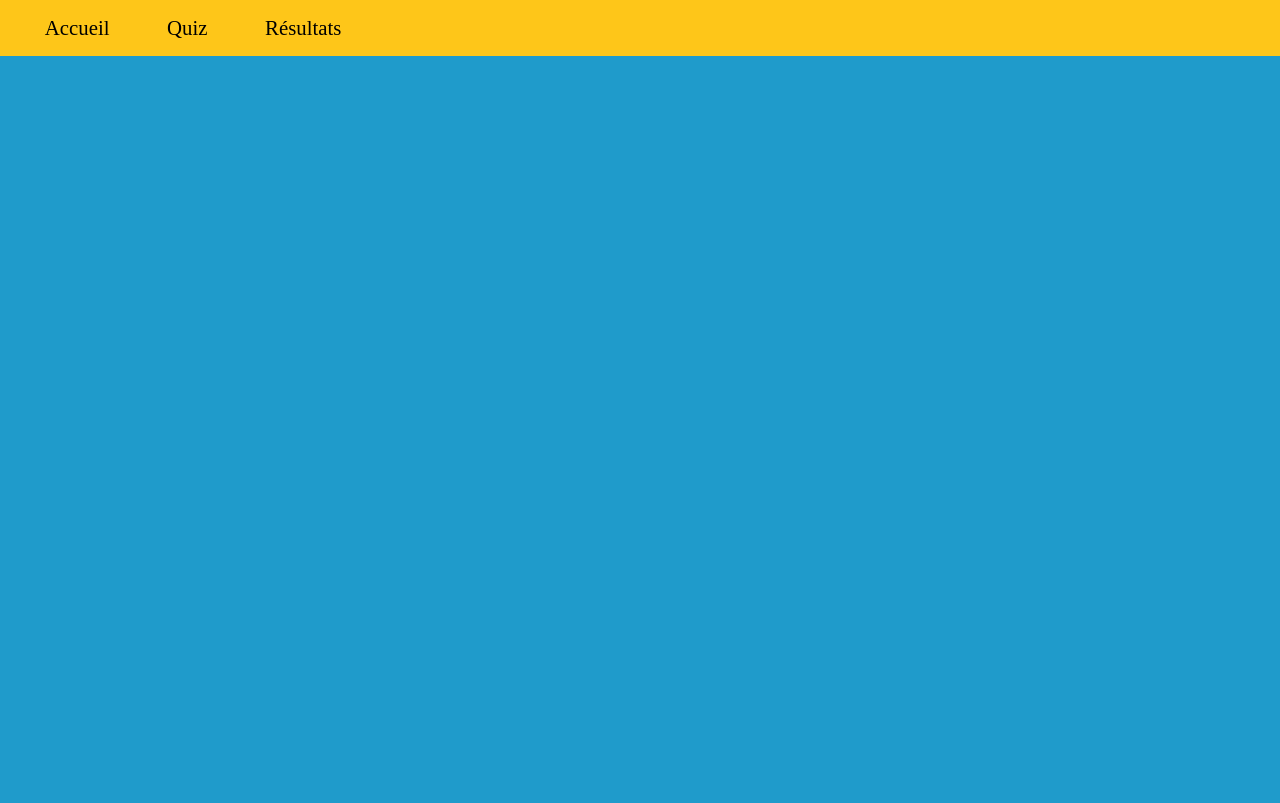
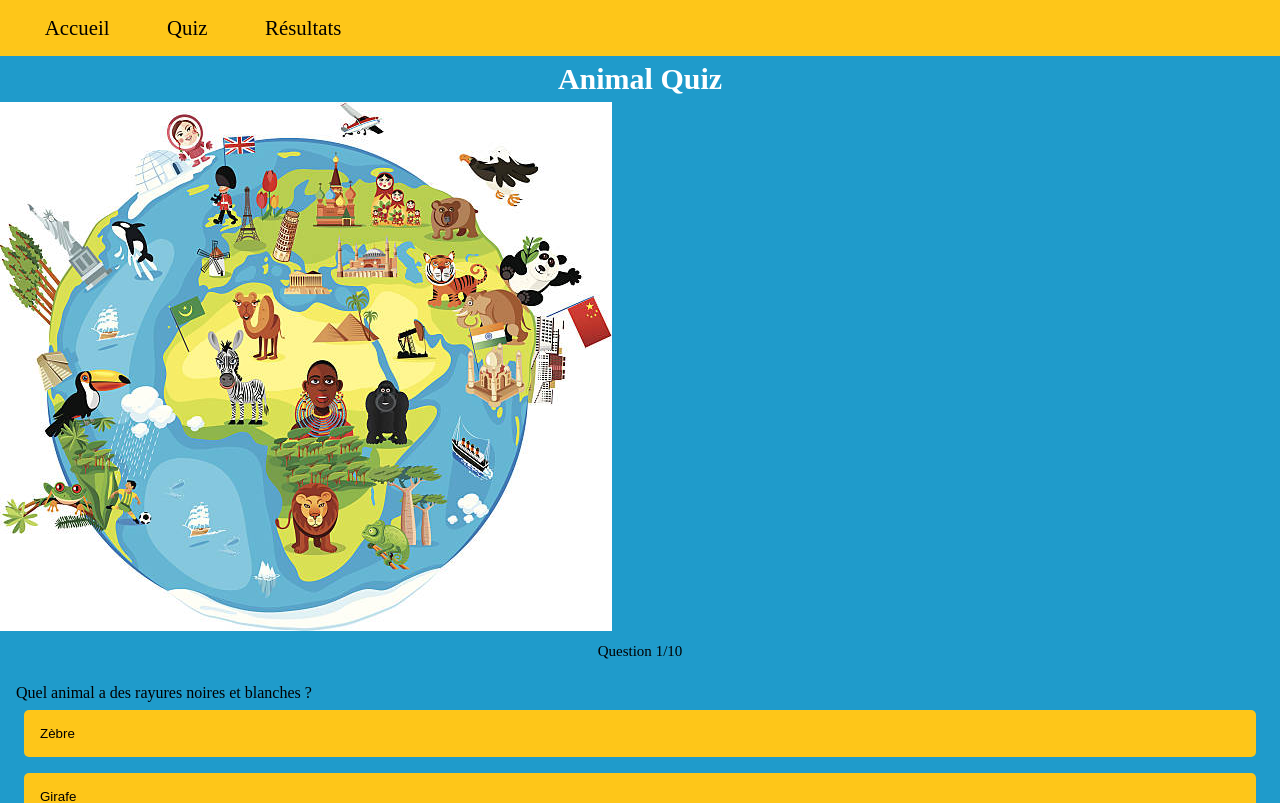
Before and after one commit to Sunnysmilen/Quizz, a React (Vite) app in the folder client/: page /animaux in a window 1280 px wide. Shown: the top 803 px of the page. Built offline with nearby package versions, Linux system fonts and the light colour scheme.

Commit message:
feat: creation of Animaux  quiz

```diff
--- a/client/src/pages/Animaux.tsx
+++ b/client/src/pages/Animaux.tsx
@@ -1,3 +1,81 @@
+import { useEffect, useState } from "react";
+import { useNavigate } from "react-router";
+import quizAnimal from "../API/Animaux.json";
+import animaux from "../assets/images/animaux.jpg";
+
+type AnimalType = {
+  id: number;
+  question: string;
+  options: OptionsType[];
+};
+
+type OptionsType = {
+  id?: number;
+  text: string;
+  correct: boolean;
+};
+
 export default function Animaux() {
-  return <></>;
+  const [questions, setQuestions] = useState<AnimalType[]>([]);
+  const [currentQuestion, setCurrentQuestion] = useState(0);
+  const [score, setScore] = useState(0);
+  const [selectedAnswer, setSelectedAnswer] = useState<number | null>(null);
+  const navigate = useNavigate();
+
+  useEffect(() => {
+    const shuffled = quizAnimal
+      .slice()
+      .sort(() => 1 - Math.random() - 0.5)
+      .slice(0, 10);
+    setQuestions(shuffled);
+  }, []);
+
+  const handleAnswer = (optionsIndex: number, isCorrect: boolean) => {
+    setSelectedAnswer(optionsIndex);
+
+    if (isCorrect) setScore((prev) => prev + 1);
+
+    setTimeout(() => {
+      if (currentQuestion < questions.length - 1) {
+        setCurrentQuestion((prev) => prev + 1);
+        setSelectedAnswer(null);
+      } else {
+        navigate("/resultats", { state: { score } });
+      }
+    }, 1500);
+  };
+  if (questions.length === 0) return <div>Chargement ...</div>;
+
+  return (
+    <>
+      <h2>Animal Quiz</h2>
+      <img src={animaux} alt="Animaux du monde" className="animaux" />
+
+      <div>
+        <p className="number">
+          Question {currentQuestion + 1}/{questions.length}
+        </p>
+        <div className="options">
+          <p>{questions[currentQuestion]?.question}</p>
+          {questions[currentQuestion].options.map((options, id) => (
+            <button
+              type="button"
+              key={options.id}
+              className={`options ${
+                selectedAnswer === id
+                  ? options.correct
+                    ? "correct"
+                    : "incorrect"
+                  : ""
+              }`}
+              onClick={() => handleAnswer(id, options.correct)}
+              disabled={selectedAnswer !== null}
+            >
+              {options.text}
+            </button>
+          ))}
+        </div>
+      </div>
+    </>
+  );
 }
```
